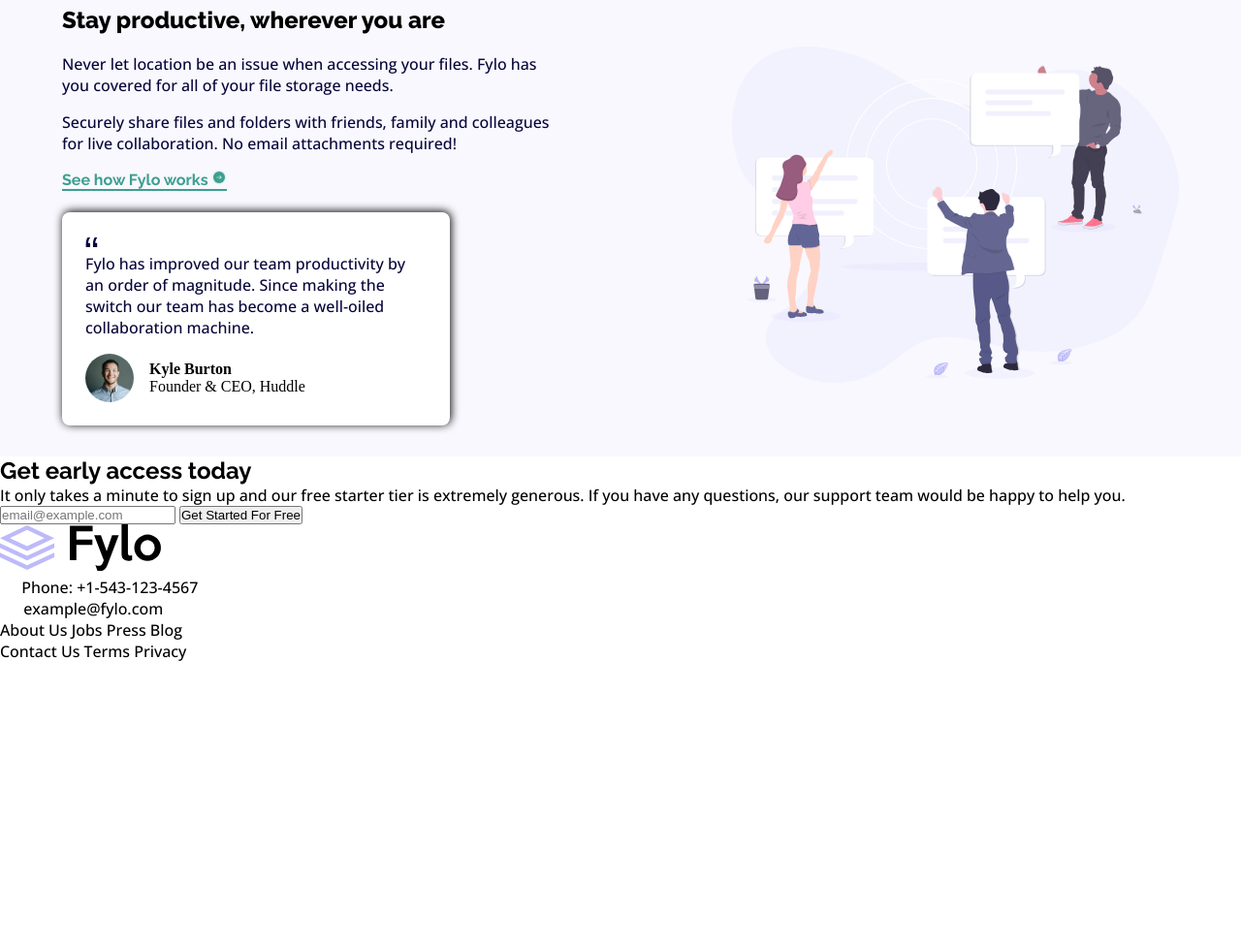
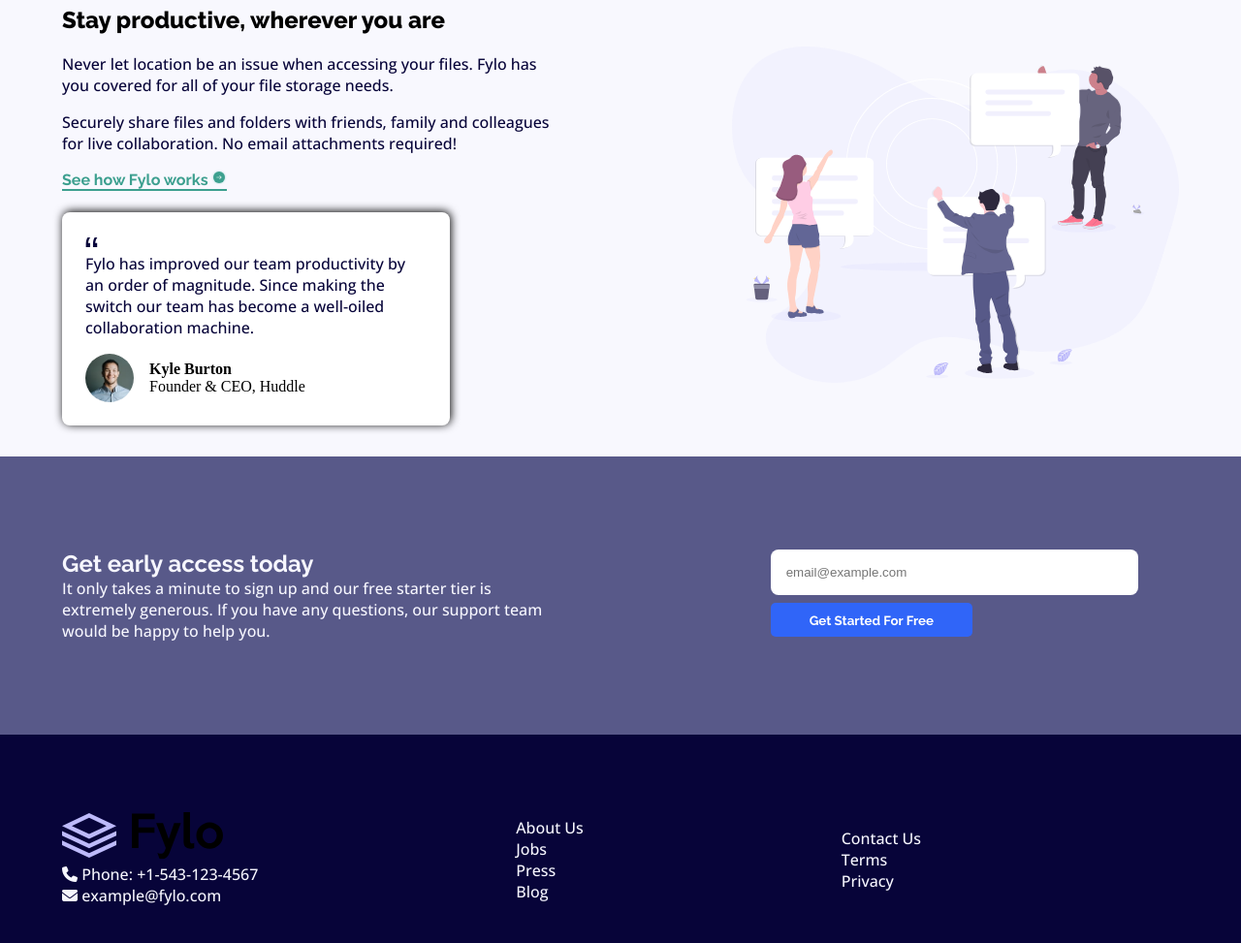
Before and after one commit to ad-monir2001/FYLO-landing-page, a plain HTML site: page index.html in a window 1280 px wide. Shown: the part 517-1490 px from the top of the page at 97% size. Before the commit the page ends 1200 px from the top, so only its background shows below. Drawn offline with nearby package versions, Linux system fonts and the light colour scheme.

Commit message:
Design done

```diff
--- a/index.html
+++ b/index.html
@@ -11,6 +11,8 @@
       sizes="32x32"
       href="./images/favicon-32x32.png"
     />
+
+    <link rel="stylesheet" href="https://cdnjs.cloudflare.com/ajax/libs/font-awesome/6.5.2/css/all.min.css" integrity="sha512-SnH5WK+bZxgPHs44uWIX+LLJAJ9/2PkPKZ5QiAj6Ta86w+fsb2TkcmfRyVX3pBnMFcV7oQPJkl9QevSCWr3W6A==" crossorigin="anonymous" referrerpolicy="no-referrer" />
 
     <title>Frontend Mentor | Fylo landing page with two column layout</title>
 
@@ -92,34 +94,36 @@
             would be happy to help you.
           </p>
         </div>
+        <div class="mail">
           <input
             type="email"
             name="email"
             id="email"
             placeholder="email@example.com"
           />
-        <input type="submit" value="Get Started For Free" />
+          <button>Get Started For Free</button>
+        </div>
       </section>
     </main>
     <footer>
       <div class="logo">
         <img src="./images/logo.svg" alt="" />
         <p>
-          <img src="./images/icon-phone.svg" alt="" /> Phone: +1-543-123-4567
+          <i class="fa-solid fa-phone"></i> Phone: +1-543-123-4567
         </p>
-        <p><img src="./images/icon-email.svg" alt="" /> example@fylo.com</p>
+        <p><i class="fa-solid fa-envelope"></i> example@fylo.com</p>
       </div>
-      <p>
-        <span>About Us</span>
-        <span>Jobs</span>
-        <span>Press</span>
-        <span>Blog</span>
-      </p>
-      <p>
-        <span>Contact Us</span>
-        <span>Terms</span>
-        <span>Privacy</span>
-      </p>
+      <div>
+        <p>About Us</p>
+        <p>Jobs</p>
+        <p>Press</p>
+        <p>Blog</p>
+      </div>
+      <div>
+        <p>Contact Us</p>
+        <p>Terms</p>
+        <p>Privacy</p>
+      </div>
       <p></p>
     </footer>
   </body>
--- a/style.css
+++ b/style.css
@@ -154,3 +154,39 @@
   height: 50px;
   border-radius: 50%;
 }
+
+
+
+/** Style rule for news letter section **/
+
+.news__letter{
+  display: flex;
+  padding: 6rem 5%;
+  justify-content: space-between;
+  background-color: var(--Desaturated-Blue);
+}
+
+.texts{
+  color: var(--Light-Grayish-Blue);
+  max-width: 500px;
+}
+
+.mail input{
+  padding: 1rem;
+  width: 90%;
+  border-radius: 8px;
+  border: none;
+  margin-bottom: 8px;
+}
+
+
+/** Style rule for footer section **/
+
+footer {
+  display: flex;
+  align-items: center;
+  justify-content: space-between;
+  padding: 5rem 5%;
+  background-color: var(--Very-Dark-Blue);
+  color: var(--Light-Grayish-Blue);
+}
```
Lines whose indentation alone changed are shown as unchanged.
